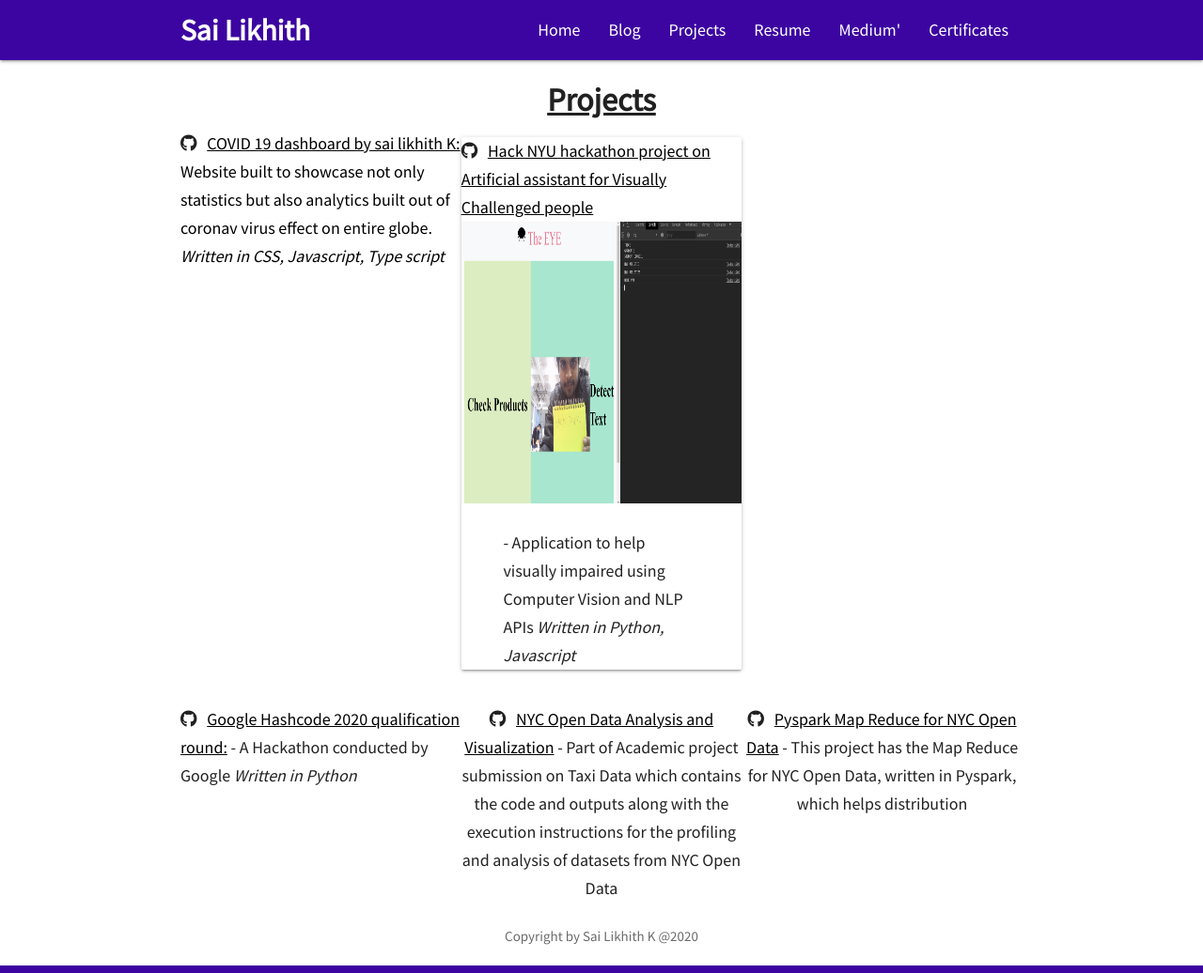
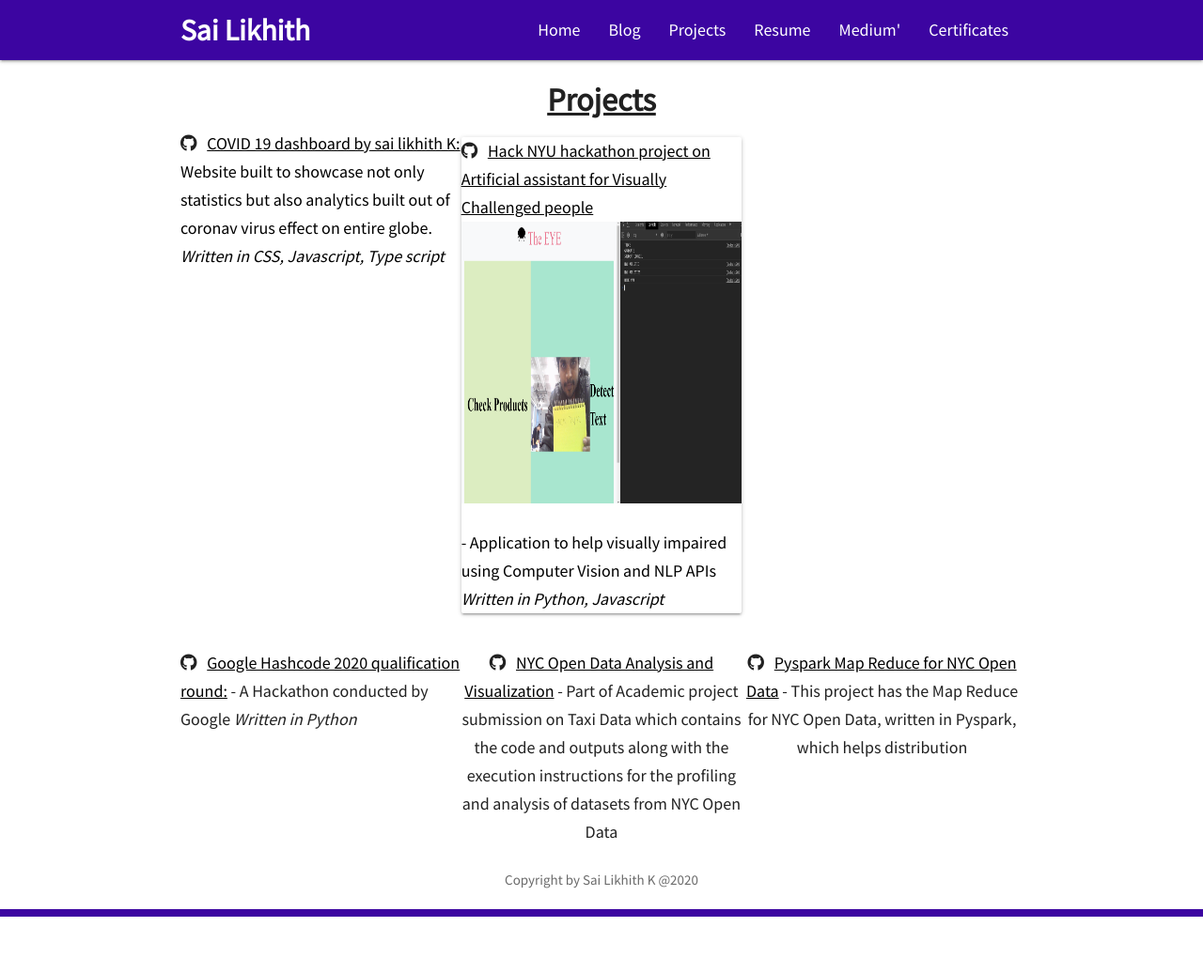
Before and after one commit to SaiLikhith7/Mywebsite, a Jekyll site: the page built from projects.html, in a window 1280 px wide. Shown: the whole page at 94% size. Built offline with Jekyll 4.4.1, drawn with Linux system fonts in a browser that asks for light colours; nearby versions of some CDN libraries; after the commit the page ends 976 px from its top, so only the background shows below that.

Commit message:
Update projects.html

```diff
--- a/_includes/projects.html
+++ b/_includes/projects.html
@@ -26,11 +26,11 @@
         <div class="card">
           <i class="fab fa-github"></i>&nbsp;&nbsp;
           <strong>
-                <a href="https://github.com/SaiLikhith7/HackNYU-2020"><u>Hack NYU hackathon project on Artificial assistant for Visually Challenged people</u><img src="./img/Hacknyu.png" alt="Avatar" style="width:100%;height:300px;"></a>
+                <a href="https://github.com/SaiLikhith7/HackNYU-2020"><u>Hack NYU hackathon project on Artificial assistant for Visually Challenged people</u><img src="./img/Hacknyu.png" alt="Avatar" style="width:100%;height:300px;">
+           <p>- Application to help visually impaired using Computer Vision and NLP APIs <i>Written in Python, Javascript</i></p>
+           </a>
            </strong>
-           <div class="container"><p>- Application to help visually impaired using Computer Vision and NLP APIs <i>Written in Python, Javascript</i></p>
           </div>
-        </div>
       </h5>
     </div>
     </div>
```
